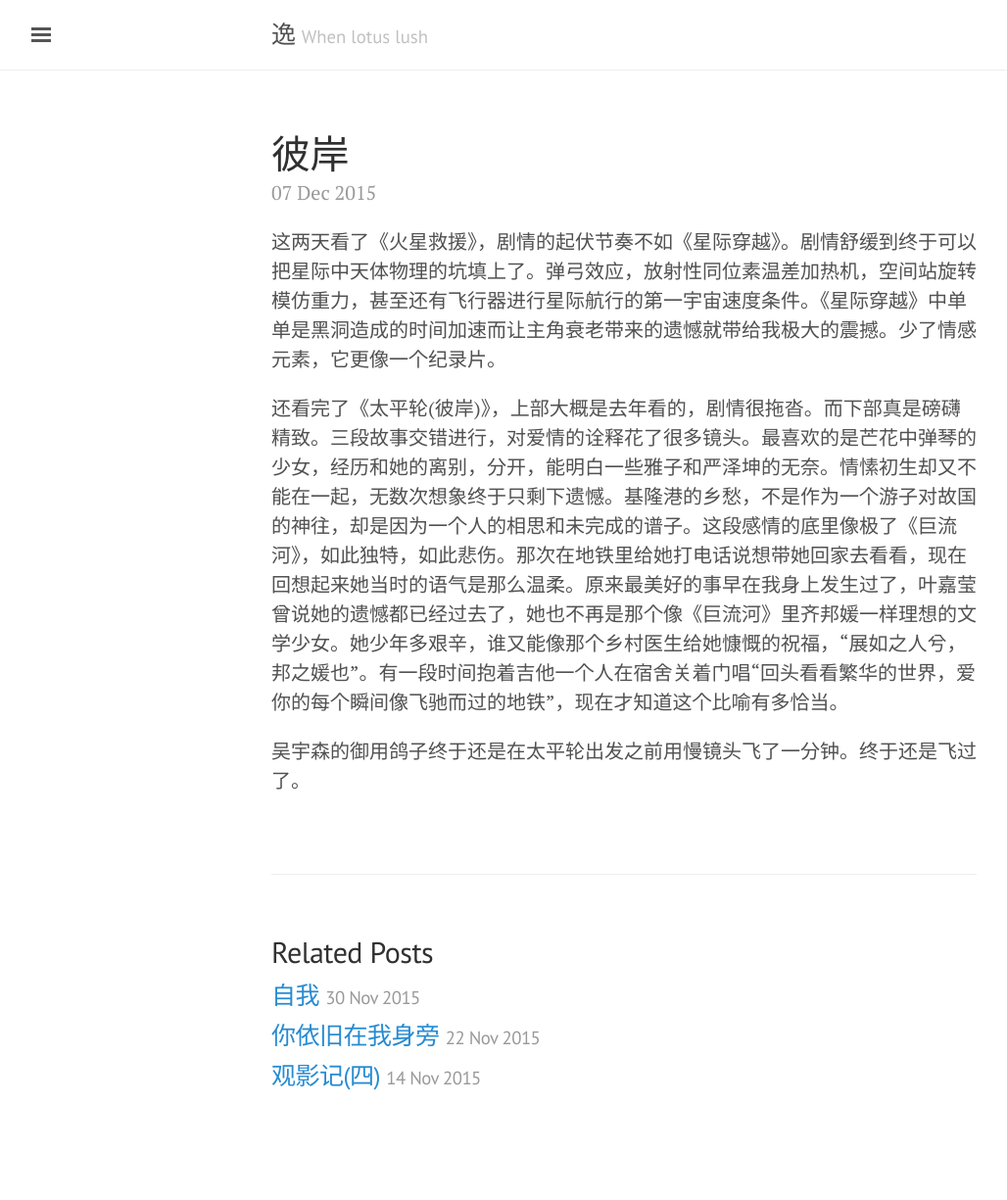
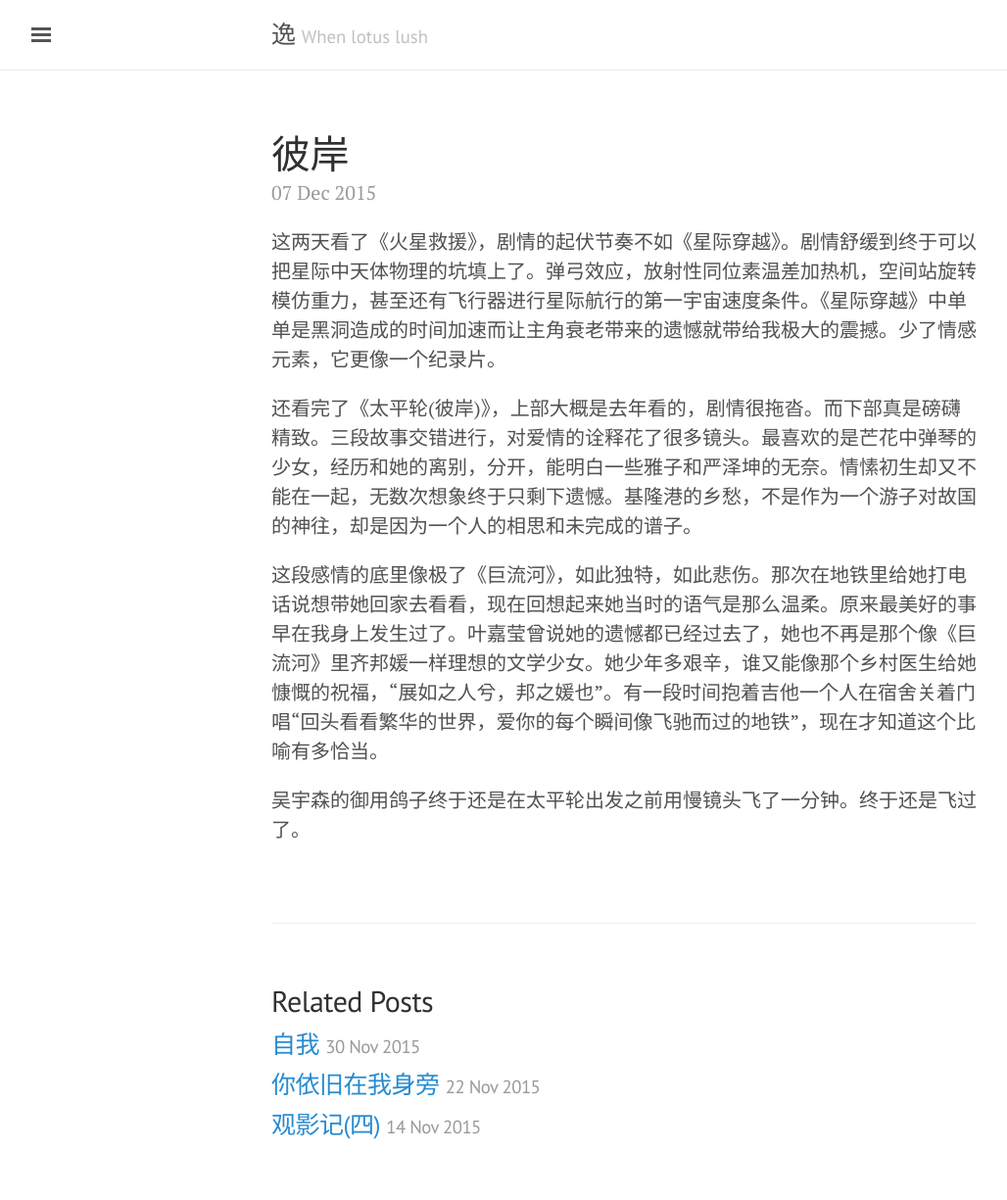
Before and after one commit to literblog/literblog.github.com, a Jekyll site: the page built from _posts/2015-12-07-theshore.md, in a window 1280 px wide. Shown: the whole page at 98% size, without its empty margins (3-1031 px from the left). Built offline with Jekyll 4.4.1, drawn with Linux system fonts in a browser that asks for light colours; comment, search, counter and statistics services are not loaded; before the commit the page ends 1175 px from its top, so only the background shows below that.

Commit message:
commit from tool

```diff
--- a/_posts/2015-12-07-theshore.md
+++ b/_posts/2015-12-07-theshore.md
@@ -8,6 +8,8 @@ tags:
 
 这两天看了《火星救援》，剧情的起伏节奏不如《星际穿越》。剧情舒缓到终于可以把星际中天体物理的坑填上了。弹弓效应，放射性同位素温差加热机，空间站旋转模仿重力，甚至还有飞行器进行星际航行的第一宇宙速度条件。《星际穿越》中单单是黑洞造成的时间加速而让主角衰老带来的遗憾就带给我极大的震撼。少了情感元素，它更像一个纪录片。
 
-还看完了《太平轮(彼岸)》，上部大概是去年看的，剧情很拖沓。而下部真是磅礴精致。三段故事交错进行，对爱情的诠释花了很多镜头。最喜欢的是芒花中弹琴的少女，经历和她的离别，分开，能明白一些雅子和严泽坤的无奈。情愫初生却又不能在一起，无数次想象终于只剩下遗憾。基隆港的乡愁，不是作为一个游子对故国的神往，却是因为一个人的相思和未完成的谱子。这段感情的底里像极了《巨流河》，如此独特，如此悲伤。那次在地铁里给她打电话说想带她回家去看看，现在回想起来她当时的语气是那么温柔。原来最美好的事早在我身上发生过了，叶嘉莹曾说她的遗憾都已经过去了，她也不再是那个像《巨流河》里齐邦媛一样理想的文学少女。她少年多艰辛，谁又能像那个乡村医生给她慷慨的祝福，“展如之人兮，邦之媛也”。有一段时间抱着吉他一个人在宿舍关着门唱“回头看看繁华的世界，爱你的每个瞬间像飞驰而过的地铁”，现在才知道这个比喻有多恰当。
+还看完了《太平轮(彼岸)》，上部大概是去年看的，剧情很拖沓。而下部真是磅礴精致。三段故事交错进行，对爱情的诠释花了很多镜头。最喜欢的是芒花中弹琴的少女，经历和她的离别，分开，能明白一些雅子和严泽坤的无奈。情愫初生却又不能在一起，无数次想象终于只剩下遗憾。基隆港的乡愁，不是作为一个游子对故国的神往，却是因为一个人的相思和未完成的谱子。
+
+这段感情的底里像极了《巨流河》，如此独特，如此悲伤。那次在地铁里给她打电话说想带她回家去看看，现在回想起来她当时的语气是那么温柔。原来最美好的事早在我身上发生过了。叶嘉莹曾说她的遗憾都已经过去了，她也不再是那个像《巨流河》里齐邦媛一样理想的文学少女。她少年多艰辛，谁又能像那个乡村医生给她慷慨的祝福，“展如之人兮，邦之媛也”。有一段时间抱着吉他一个人在宿舍关着门唱“回头看看繁华的世界，爱你的每个瞬间像飞驰而过的地铁”，现在才知道这个比喻有多恰当。
 
 吴宇森的御用鸽子终于还是在太平轮出发之前用慢镜头飞了一分钟。终于还是飞过了。
```
